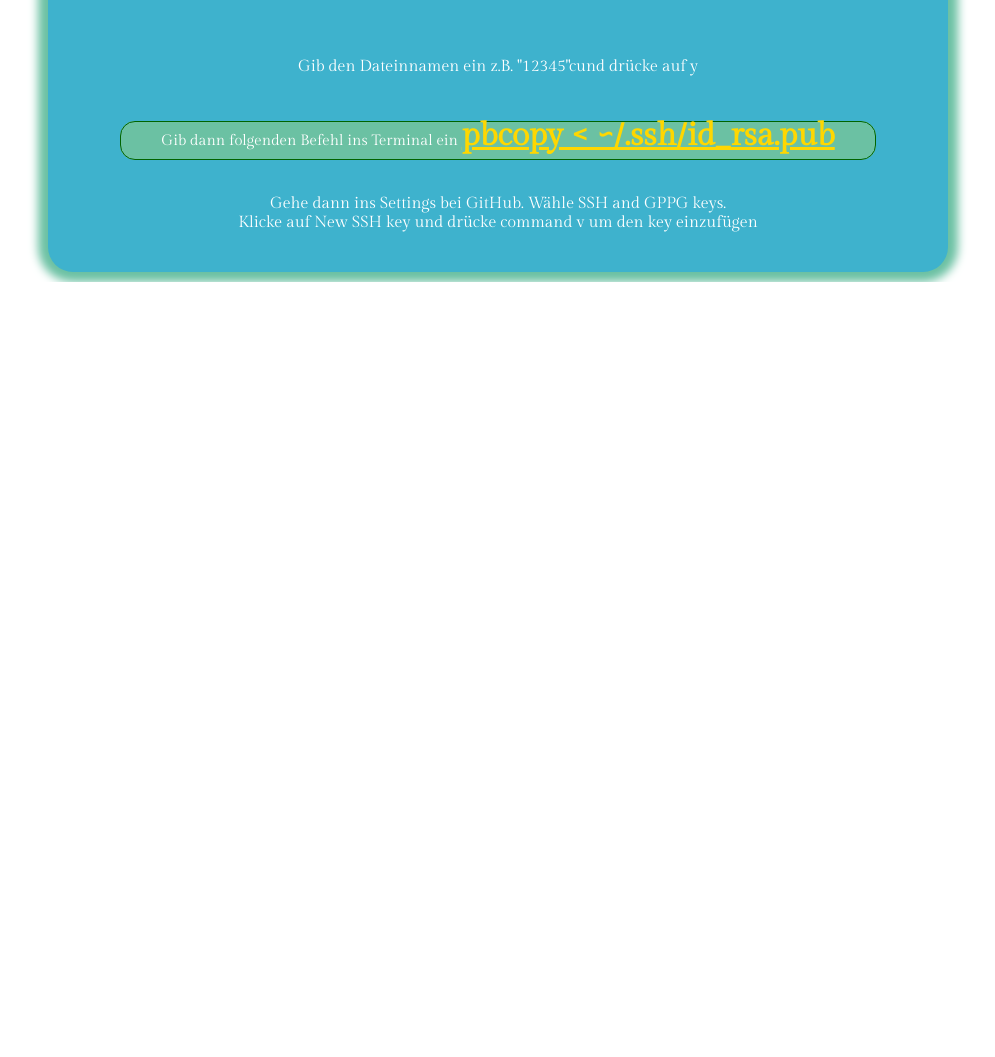
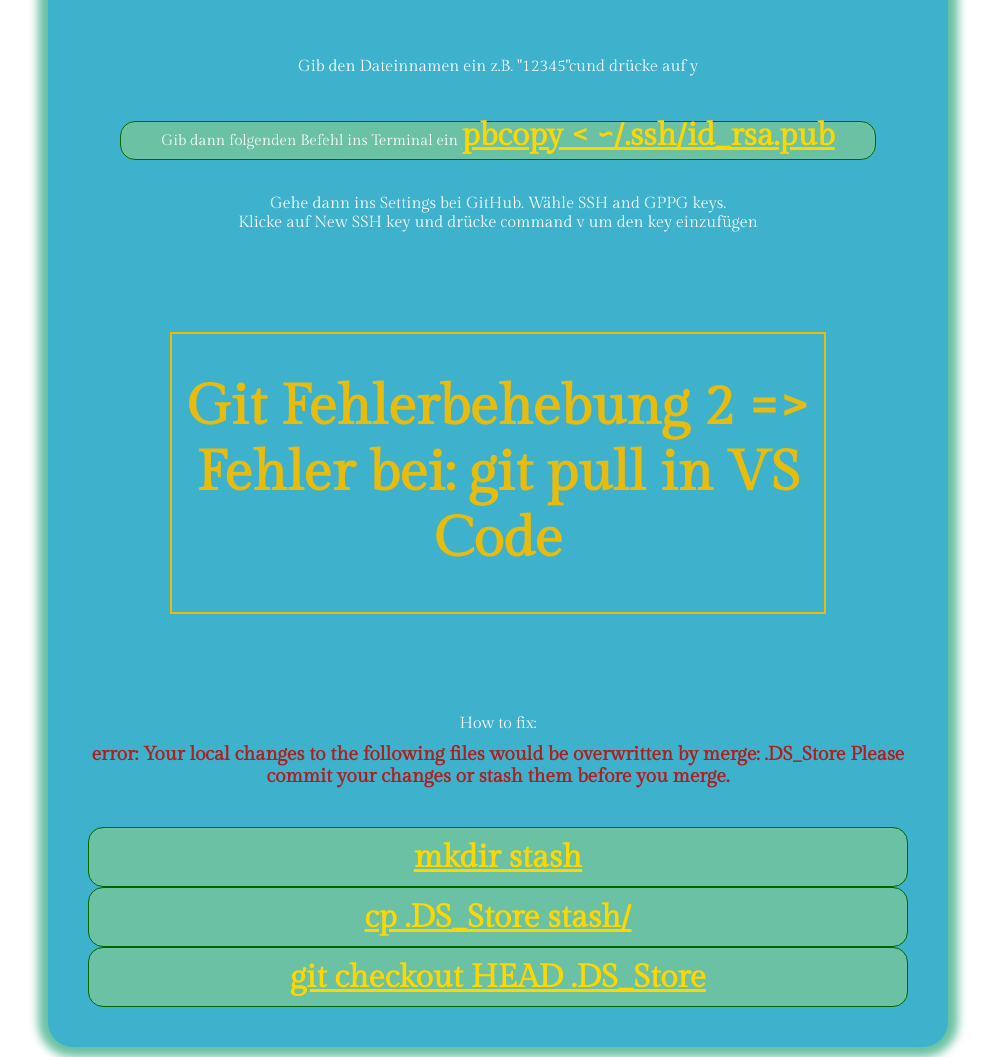
Before and after one commit to Edin-88/cheat_sheet_gitHub_terminal_-, a plain HTML site: page index.html in a window 1280 px wide. Shown: the part 4926-5983 px from the top of the page, without its empty margins (142-1137 px from the left). Before the commit the page ends 5208 px from the top, so only its background shows below. Drawn offline with Linux system fonts and the light colour scheme.

Commit message:
Fehlerbehebung 2 hinzugefügt

```diff
--- a/assets/css/style.css
+++ b/assets/css/style.css
@@ -97,3 +97,7 @@
   font-weight: 900;
   font-size: 2rem;
 }
+
+.gitCheckOut a {
+  display: block;
+}
--- a/index.html
+++ b/index.html
@@ -279,7 +279,22 @@
   den key einzufügen</p>
 </div>
 </section>
+ <!-- Git Probleme beim pullen beheben -->
+ <section class="gitInit hoverh2">
+  <h2 class="terminal">Git Fehlerbehebung 2 => Fehler bei: git pull in VS Code</h2>
 
+</section>
+  <section class="gitInit">
+    <div class="styleText">
+      <p>How to fix:  <span class="error">error: Your local changes to the following files would be overwritten by merge:
+        .DS_Store Please commit your changes or stash them before you merge.</span></p>
+  </div>
+
+  <div class="gitCheckOut">
+    <a><span class="ssh">mkdir stash</span></a>
+    <a><span class="ssh">cp .DS_Store stash/</span></a>
+    <a><span class="ssh">git checkout HEAD .DS_Store</span></a>
+</div>
   </section>
     </main>
   </body>
```
